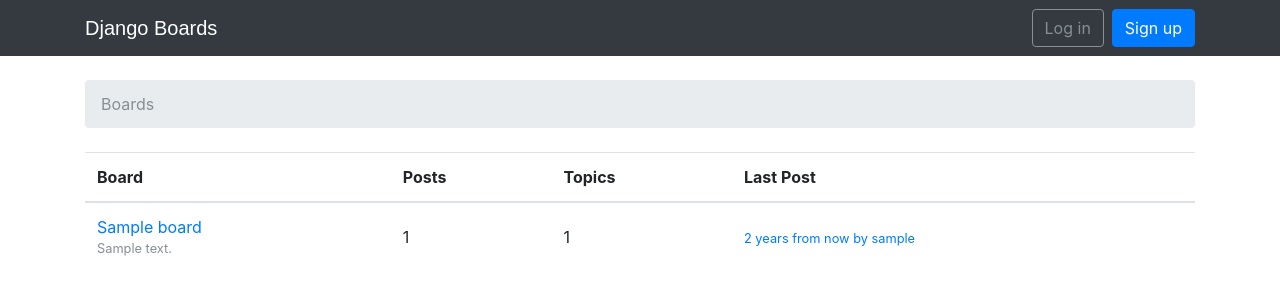
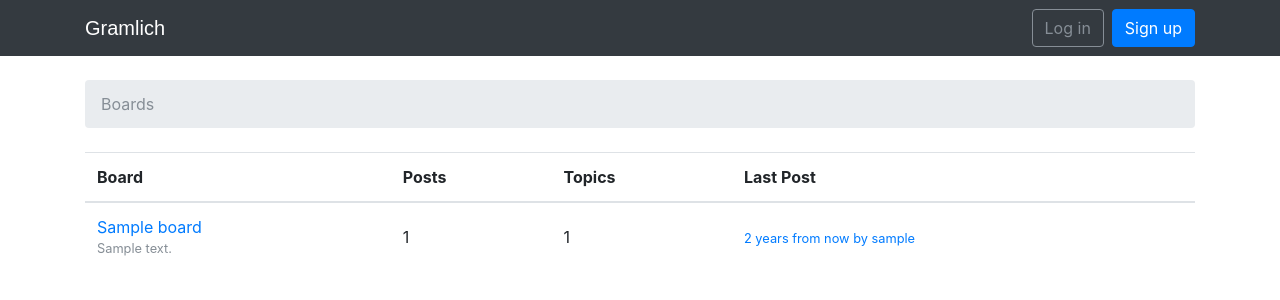
Before and after one commit to Gramlich/WGK, a Django app: page / in a window 1280 px wide. Shown: the top 300 px of the page. Run offline with Django 3.2, Linux system fonts and the light colour scheme; tables that the repository leaves empty hold one stand-in row (values such as "Sample post"); parts of the project's set-up code (start-up, migrations or seed data) failed here and were passed over; some libraries are stand-ins or nearby versions; some web fonts are replaced.

Commit message:
Update base.html

```diff
--- a/templates/base.html
+++ b/templates/base.html
@@ -2,7 +2,7 @@
 <html>
 <head>
     <meta charset="utf-8">
-    <title>{% block title %}Django Boards{% endblock %}</title>
+    <title>{% block title %}Gramlich{% endblock %}</title>
     <link href="https://fonts.googleapis.com/css?family=Peralta" rel="stylesheet">
     <link rel="stylesheet" href="{% static 'css/bootstrap.min.css' %}">
     <link rel="stylesheet" href="{% static 'css/app.css' %}">
@@ -13,7 +13,7 @@
 
     <nav class="navbar navbar-expand-sm navbar-dark bg-dark">
         <div class="container">
-            <a class="navbar-brand" href="{% url 'home' %}">Django Boards</a>
+            <a class="navbar-brand" href="{% url 'home' %}">Gramlich</a>
             <button class="navbar-toggler" type="button" data-toggle="collapse" data-target="#mainMenu" aria-controls="mainMenu" aria-expanded="false"
                     aria-label="Toggle navigation">
                 <span class="navbar-toggler-icon"></span>
```
